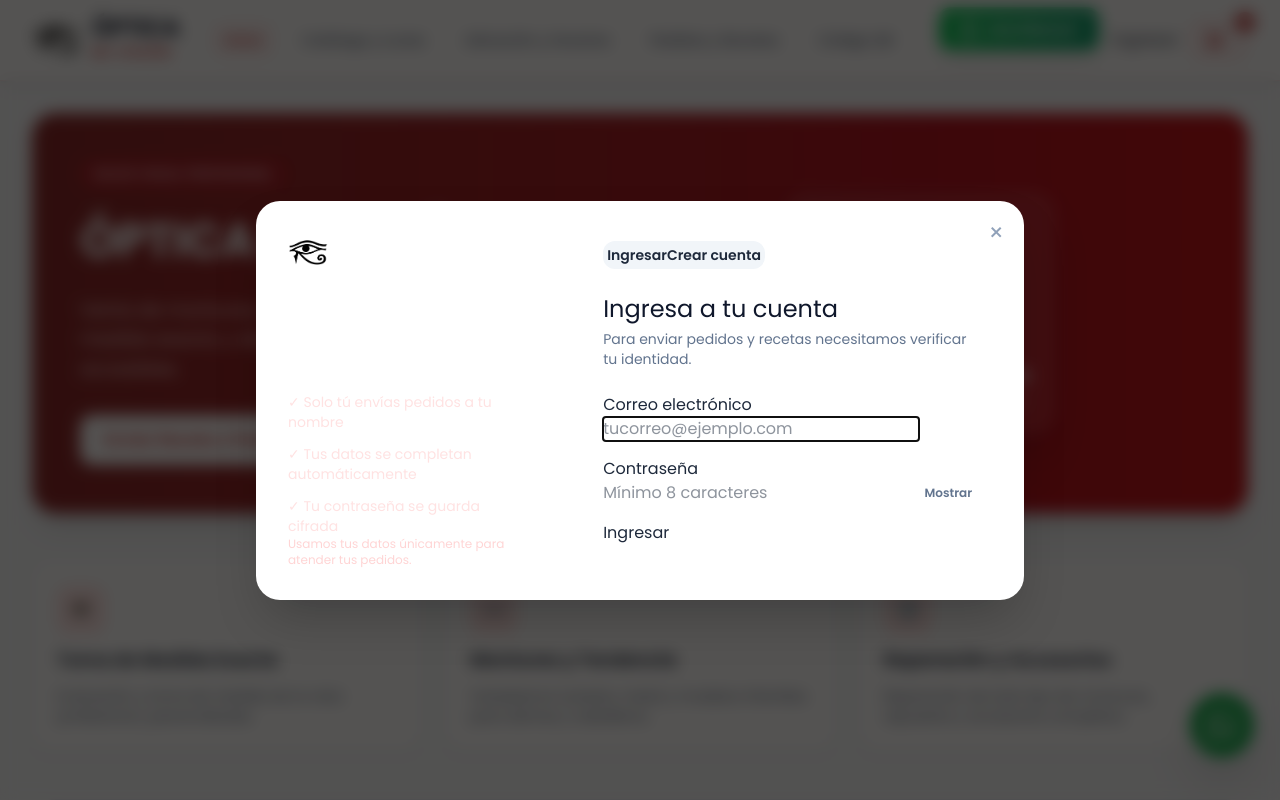
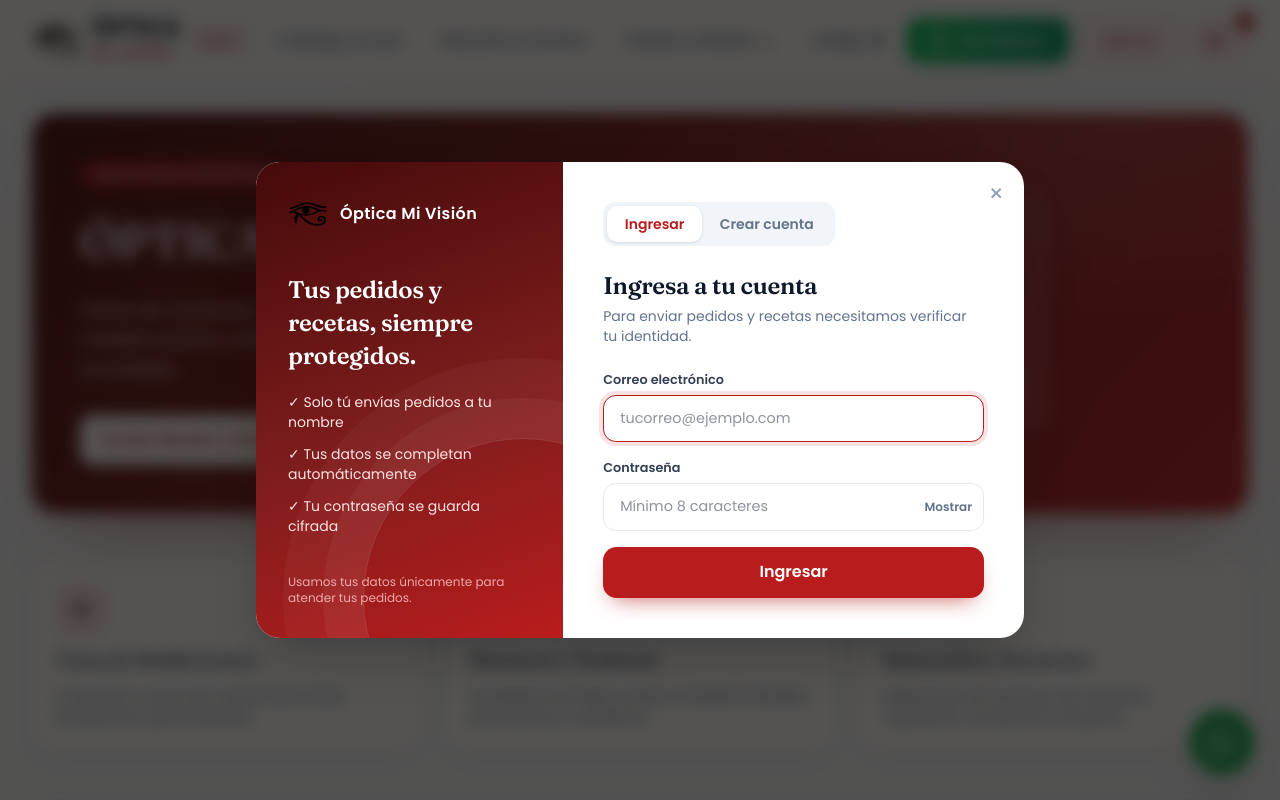
Before and after one commit to arcangek/optica-mi-vision, a plain HTML site: page index.html in a window 1280 px wide. Both pictures are taken after a click on the button "Pedidos y Recetas". Shown: the top 800 px of the page. Drawn offline with nearby package versions, Linux system fonts and the light colour scheme.

Commit message:
Update styles.css

```diff
--- a/styles.css
+++ b/styles.css
@@ -1,4 +1,4 @@
-@import url('https://fonts.googleapis.com/css2?family=Poppins:wght@300;400;500;600;700&display=swap');
+@import url('https://fonts.googleapis.com/css2?family=Fraunces:opsz,wght@9..144,500;9..144,600&family=Poppins:wght@300;400;500;600;700&display=swap');
 
 body {
     font-family: 'Poppins', sans-serif;
@@ -21,3 +21,70 @@
 .hover\:bg-optica-dark:hover {
     background-color: #991b1b;
 }
+
+/* ===== Acabado profesional ===== */
+body { background: radial-gradient(1100px 480px at 50% -8%, #fdecec 0%, transparent 62%), #faf9f9; -webkit-font-smoothing: antialiased; }
+::selection { background: #fecaca; }
+h1, h2, h3 { font-family: 'Fraunces', Georgia, serif; font-weight: 600 !important; letter-spacing: -0.015em; }
+h4, h5 { letter-spacing: -0.005em; }
+
+header.sticky { background: rgba(255,255,255,.86); backdrop-filter: blur(14px); box-shadow: 0 1px 0 rgba(127,29,29,.08); }
+header a[href*="wa.me"] { border-color: transparent !important; box-shadow: 0 6px 16px -6px rgba(5,150,105,.55); }
+.animate-bounce { animation: none !important; }
+footer { background: linear-gradient(180deg, #1c1917, #0c0a09); border-top: 3px solid #b91c1c; }
+body:not(.is-auth) .nav-btn[data-target="pedidos"]::after { content: "🔒"; font-size: .7em; margin-left: .35rem; }
+
+#page-inicio > div:first-child { background-image: radial-gradient(600px 300px at 90% 0%, rgba(255,255,255,.12), transparent 70%), linear-gradient(135deg, #450a0a 0%, #7f1d1d 48%, #b91c1c 100%); box-shadow: 0 30px 60px -30px rgba(127,29,29,.55); }
+main .bg-white.rounded-2xl, main .bg-white.rounded-3xl { border-color: #f3e6e6; box-shadow: 0 1px 2px rgba(60,20,20,.04), 0 10px 28px -14px rgba(60,20,20,.12); }
+#tab-content-monturas > div, #tab-content-lunas > div { transition: transform .25s, box-shadow .25s; }
+#tab-content-monturas > div:hover, #tab-content-lunas > div:hover { transform: translateY(-3px); box-shadow: 0 18px 36px -16px rgba(127,29,29,.28); }
+.page-section { animation: pageIn .45s ease; }
+
+input:focus, select:focus, textarea:focus { border-color: #b91c1c !important; box-shadow: 0 0 0 4px rgba(185,28,28,.12); }
+button:focus-visible, a:focus-visible { outline: 2px solid #b91c1c; outline-offset: 2px; }
+
+/* Acceso y sesión */
+.auth-aside { background: linear-gradient(160deg, #450a0a, #7f1d1d 55%, #b91c1c); position: relative; overflow: hidden; }
+.auth-aside::after { content: ""; position: absolute; width: 320px; height: 320px; right: -120px; bottom: -120px; border-radius: 50%; border: 1px solid rgba(255,255,255,.14); box-shadow: 0 0 0 40px rgba(255,255,255,.04), 0 0 0 80px rgba(255,255,255,.03); }
+#auth-modal:not(.hidden) .auth-card { animation: pop .3s ease; }
+.auth-tabs button { padding: .5rem 1.1rem; border-radius: .65rem; color: #64748b; transition: .2s; }
+.auth-tabs button.is-active { background: #fff; color: #b91c1c; box-shadow: 0 1px 3px rgba(0,0,0,.12); }
+.auth-label { display: block; font-size: .8rem; font-weight: 600; color: #334155; margin-bottom: .35rem; }
+.field { width: 100%; padding: .75rem 1rem; border: 1px solid #e2e8f0; border-radius: .8rem; font-size: .9rem; background: #fff; transition: .2s; }
+.field:focus { outline: none; }
+.btn-primary { width: 100%; padding: .85rem; border-radius: .85rem; background: #b91c1c; color: #fff; font-weight: 600; box-shadow: 0 10px 22px -10px rgba(185,28,28,.7); transition: .2s; }
+.btn-primary:hover { background: #991b1b; }
+.btn-ghost { padding: .6rem 1.1rem; border-radius: .75rem; border: 1px solid #b91c1c; color: #b91c1c; font-weight: 600; font-size: .875rem; transition: .2s; }
+.btn-ghost:hover { background: #b91c1c; color: #fff; }
+#auth-area { position: relative; }
+.user-chip { display: flex; align-items: center; gap: .5rem; padding: .3rem .7rem .3rem .3rem; border: 1px solid #e2e8f0; border-radius: 999px; background: #fff; }
+.user-avatar { width: 2rem; height: 2rem; border-radius: 50%; background: #b91c1c; color: #fff; font-weight: 600; display: grid; place-items: center; font-size: .85rem; }
+.user-menu { position: absolute; right: 0; top: calc(100% + .5rem); width: 13rem; background: #fff; border: 1px solid #e2e8f0; border-radius: 1rem; padding: .9rem; box-shadow: 0 18px 40px -12px rgba(0,0,0,.2); z-index: 60; }
+#toast { position: fixed; left: 50%; bottom: 1.5rem; transform: translate(-50%, 1rem); background: #1c1917; color: #fff; padding: .75rem 1.25rem; border-radius: .9rem; font-size: .875rem; opacity: 0; pointer-events: none; transition: .3s; z-index: 70; box-shadow: 0 12px 30px rgba(0,0,0,.3); }
+#toast.show { opacity: 1; transform: translate(-50%, 0); }
+
+@keyframes pageIn { from { opacity: 0; transform: translateY(8px); } to { opacity: 1; transform: none; } }
+@keyframes pop { from { opacity: 0; transform: scale(.97) translateY(8px); } to { opacity: 1; transform: none; } }
+@media (prefers-reduced-motion: reduce) { * { animation: none !important; transition: none !important; } }@import url('https://fonts.googleapis.com/css2?family=Poppins:wght@300;400;500;600;700&display=swap');
+
+body {
+    font-family: 'Poppins', sans-serif;
+    background-color: #f8fafc;
+    color: #1e293b;
+}
+
+.bg-optica-red {
+    background-color: #b91c1c;
+}
+
+.text-optica-red {
+    color: #b91c1c;
+}
+
+.border-optica-red {
+    border-color: #b91c1c;
+}
+
+.hover\:bg-optica-dark:hover {
+    background-color: #991b1b;
+}
```
